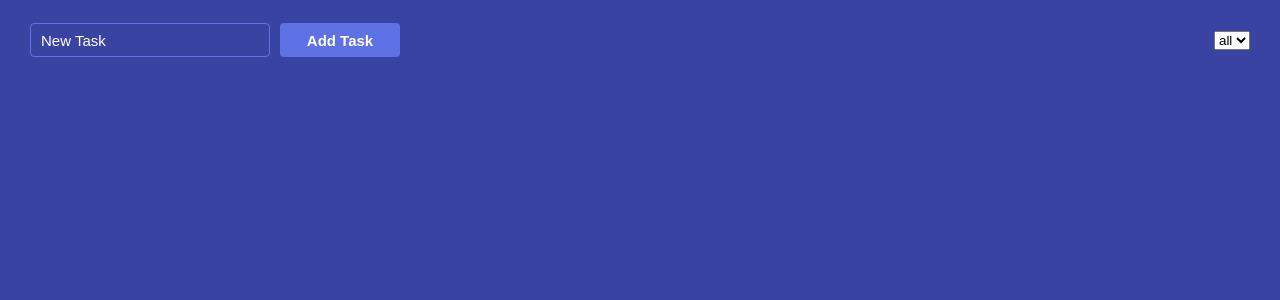
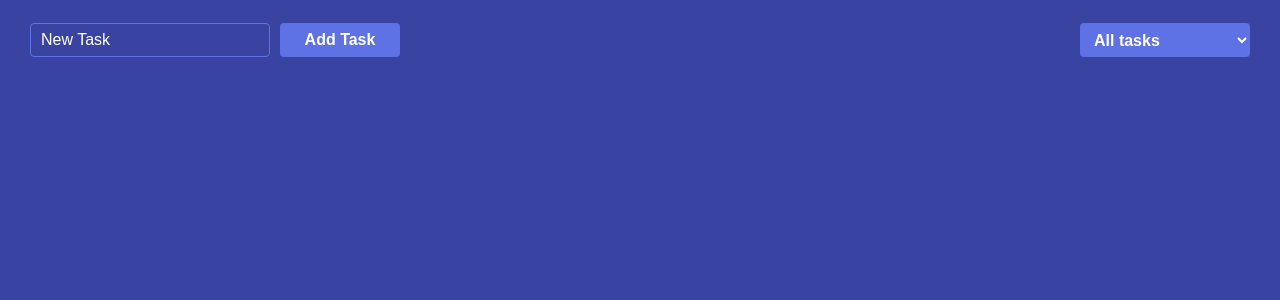
Before and after one commit to Babi-dev/project-todos-crud, a React (Create React App) app: page / in a window 1280 px wide. Shown: the top 300 px of the page. Built offline with nearby package versions, Linux system fonts and the light colour scheme.

Commit message:
Adding filter functionality

```diff
--- a/src/pages/TodoApp/TodoApp.jsx
+++ b/src/pages/TodoApp/TodoApp.jsx
@@ -13,7 +13,6 @@ function TodoApp() {
         <TodoFilter />
       </Header>
       <TodoList />
-      {/* <footer>Todo Footer</footer> */}
     </>
   );
 }
--- a/src/pages/TodoApp/containers/TodoCreator/TodoCreate.style.js
+++ b/src/pages/TodoApp/containers/TodoCreator/TodoCreate.style.js
@@ -20,7 +20,7 @@ export const Input = styled.input`
   background-color: transparent;
   color: #fff;
 
-  font-size: 15px;
+  font-size: 16px;
 
   ::placeholder {
     color: #fff;
@@ -44,7 +44,7 @@ export const Button = styled.button`
   background-color: #5f72e5;
   color: #fff;
 
-  font-size: 15px;
+  font-size: 16px;
   font-weight: 600;
 
   cursor: pointer;
--- a/src/pages/TodoApp/containers/TodoCreator/TodoCreator.jsx
+++ b/src/pages/TodoApp/containers/TodoCreator/TodoCreator.jsx
@@ -15,13 +15,15 @@ import {
 
 function TodoCreator() {
   const { dispatchToTodos } = useContext(TodosContext);
-  const { getFieldProps, handleSubmit, touched, errors, isValid } = useFormik({
+  const { getFieldProps, handleSubmit, errors } = useFormik({
     initialValues: {
       title: ""
     },
     validationSchema: yup.object({
       title: yup.string().required("You need to complete with a task")
     }),
+    validateOnChange: false,
+    validateOnBlur: false,
     onSubmit: (values, formikBag) => {
       dispatchToTodos(todosActions.addTodo(values.title));
       formikBag.setFieldValue("title", "", false);
@@ -29,9 +31,10 @@ function TodoCreator() {
   });
 
   const inputTitle = useRef(null);
+
   useEffect(() => {
     // inputTitle.current.focus();
-  }, [inputTitle]);
+  }, []);
 
   return (
     <Content onSubmit={handleSubmit}>
@@ -43,13 +46,9 @@ function TodoCreator() {
           ref={inputTitle}
           {...getFieldProps("title")}
         />
-        {touched.title && errors.title ? (
-          <ErrMessage>{errors.title}</ErrMessage>
-        ) : null}
+        {errors.title ? <ErrMessage>{errors.title}</ErrMessage> : null}
       </InputContent>
-      <Button type="submit" disabled={!isValid}>
-        Add Task
-      </Button>
+      <Button type="submit">Add Task</Button>
     </Content>
   );
 }
--- a/src/pages/TodoApp/containers/TodoFilter/TodoFilter.jsx
+++ b/src/pages/TodoApp/containers/TodoFilter/TodoFilter.jsx
@@ -1,11 +1,44 @@
-import React from "react";
+import React, { useContext, useCallback, useState, useEffect } from "react";
+
+import TodoSelect from "./components/TodoSelect/TodoSelect";
+
+import FilterContext from "../../../../store/filter/Context";
+import * as filterActions from "../../../../store/filter/actions/actions";
 
 function TodoFilter() {
+  const { filter, dispatchToFilter } = useContext(FilterContext);
+
+  const [select, setSelect] = useState(filter);
+
+  const handleOptionChage = useCallback(
+    event => {
+      setSelect(event.target.value);
+    },
+    [setSelect]
+  );
+
+  const updateFilter = useCallback(
+    filter => {
+      dispatchToFilter(filterActions.toggleFilter(filter));
+    },
+    [dispatchToFilter]
+  );
+
+  useEffect(() => {
+    updateFilter(select);
+  }, [updateFilter, select]);
+
   return (
     <>
-      <select>
-        <option>all</option>
-      </select>
+      <TodoSelect
+        valueDefault={select}
+        onOptionChange={handleOptionChage}
+        options={[
+          { value: "all", title: "All tasks" },
+          { value: "active", title: "Tasks to do" },
+          { value: "completed", title: "Tasks performed" }
+        ]}
+      />
     </>
   );
 }
--- a/src/pages/TodoApp/containers/TodoFilter/TodoFilter.style.js
+++ b/src/pages/TodoApp/containers/TodoFilter/TodoFilter.style.js
@@ -0,0 +1,25 @@
+import styled from "styled-components";
+
+export const Select = styled.select`
+  width: 170px;
+  height: 34px;
+  padding: 0 10px;
+
+  border-radius: 4px;
+  border: none;
+
+  background-color: #5f72e5;
+  color: #fff;
+
+  font-size: 16px;
+  font-weight: bold;
+
+  cursor: pointer;
+
+  :hover,
+  :focus {
+    background-color: #0c0f53;
+  }
+`;
+
+export const Option = styled.option``;
--- /dev/null
+++ b/src/pages/TodoApp/containers/TodoFilter/components/TodoSelect/TodoSelect.jsx
@@ -0,0 +1,19 @@
+import React from "react";
+
+import { Select, Option } from "../../TodoFilter.style";
+
+function TodoSelect({ valueDefault, onOptionChange, options }) {
+  return (
+    <Select value={valueDefault} onChange={onOptionChange}>
+      {options.map(option => {
+        return (
+          <Option key={option.value} value={option.value}>
+            {option.title}
+          </Option>
+        );
+      })}
+    </Select>
+  );
+}
+
+export default TodoSelect;
--- a/src/pages/TodoApp/containers/TodoList/TodoList.jsx
+++ b/src/pages/TodoApp/containers/TodoList/TodoList.jsx
@@ -2,9 +2,12 @@ import React, { useContext, useState, useCallback } from "react";
 
 import TodosContext from "../../../../store/todos/Context";
 import * as todosActions from "../../../../store/todos/actions/actions";
+import FilterContext from "../../../../store/filter/Context";
 
 import TodoItem from "./components/TodoItem/TodoItem";
 import TodoModal from "./components/TodoModal/TodoModal";
+
+import filteredList from "../../../../utils/functions";
 
 import { Content, List } from "./TodoList.style";
 
@@ -52,10 +55,12 @@ function TodoList() {
     [todos]
   );
 
+  const { filter } = useContext(FilterContext);
+
   return (
     <Content>
       <List>
-        {todos?.map(todo => {
+        {filteredList(todos, filter).map(todo => {
           return (
             <TodoItem
               key={todo.id}
--- a/src/pages/TodoApp/containers/TodoList/TodoList.style.js
+++ b/src/pages/TodoApp/containers/TodoList/TodoList.style.js
@@ -38,7 +38,7 @@ export const ListItem = styled.li`
   border: 1px solid #5f72e5;
 
   font-size: 16px;
-  font-weight: 600;
+  font-weight: bold;
 `;
 
 export const ContentButtons = styled.section`
--- a/src/pages/TodoApp/containers/TodoList/components/TodoItem/TodoItem.jsx
+++ b/src/pages/TodoApp/containers/TodoList/components/TodoItem/TodoItem.jsx
@@ -43,7 +43,7 @@ const TodoItem = ({
         <ButtonIcon primary onClick={handleModalOpen}>
           <Icon name="icon-update-title" width={10} height={10} />
         </ButtonIcon>
-        <CheckBox type="checkbox" value={isChecked} onChange={handleChange} />
+        <CheckBox type="checkbox" checked={isChecked} onChange={handleChange} />
         <ButtonIcon onClick={hanldeDelete}>
           <Icon name="icon-delete-todo" width={10} height={10} />
         </ButtonIcon>
--- a/src/pages/TodoApp/containers/TodoList/components/TodoModal/TodoModal.jsx
+++ b/src/pages/TodoApp/containers/TodoList/components/TodoModal/TodoModal.jsx
@@ -14,13 +14,15 @@ import {
 import { ContentModal, ButtonCloseModal, BackDrop } from "../../TodoList.style";
 
 function TodoModal({ id, onModalClose, onTitleUpdate, findTitle }) {
-  const { getFieldProps, handleSubmit, touched, errors, isValid } = useFormik({
+  const { getFieldProps, handleSubmit, errors } = useFormik({
     initialValues: {
       title: findTitle(id)
     },
     validationSchema: yup.object({
       title: yup.string().required("You need to complete with a task")
     }),
+    validateOnChange: false,
+    validateOnBlur: false,
     onSubmit: (values, formikBag) => {
       onTitleUpdate(id, values.title);
       formikBag.setFieldValue("title", "", false);
@@ -43,13 +45,9 @@ function TodoModal({ id, onModalClose, onTitleUpdate, findTitle }) {
               autoComplete="off"
               {...getFieldProps("title")}
             />
-            {touched.title && errors.title ? (
-              <ErrMessage>{errors.title}</ErrMessage>
-            ) : null}
+            {errors.title ? <ErrMessage>{errors.title}</ErrMessage> : null}
           </InputContent>
-          <Button type="submit" disabled={!isValid}>
-            Update Task
-          </Button>
+          <Button type="submit">Update Task</Button>
         </Content>
       </ContentModal>
     </>
--- a/src/store/filter/Provider.jsx
+++ b/src/store/filter/Provider.jsx
@@ -4,9 +4,9 @@ import FilterContext from "./Context";
 import filterReducer from "./reducers/reducer";
 
 function Provider({ children }) {
-  const [filter, dispatchFilter] = useReducer(filterReducer, "all");
+  const [filter, dispatchToFilter] = useReducer(filterReducer, "all");
   return (
-    <FilterContext.Provider value={{ filter, dispatchFilter }}>
+    <FilterContext.Provider value={{ filter, dispatchToFilter }}>
       {children}
     </FilterContext.Provider>
   );
--- /dev/null
+++ b/src/utils/functions.js
@@ -0,0 +1,16 @@
+export default function filteredList(list, curFilter) {
+  switch (curFilter) {
+    case "all":
+      return list;
+    case "active":
+      return list.filter(item => {
+        return !item.completed;
+      });
+    case "completed":
+      return list.filter(item => {
+        return item.completed;
+      });
+    default:
+      throw new Error();
+  }
+}
```
